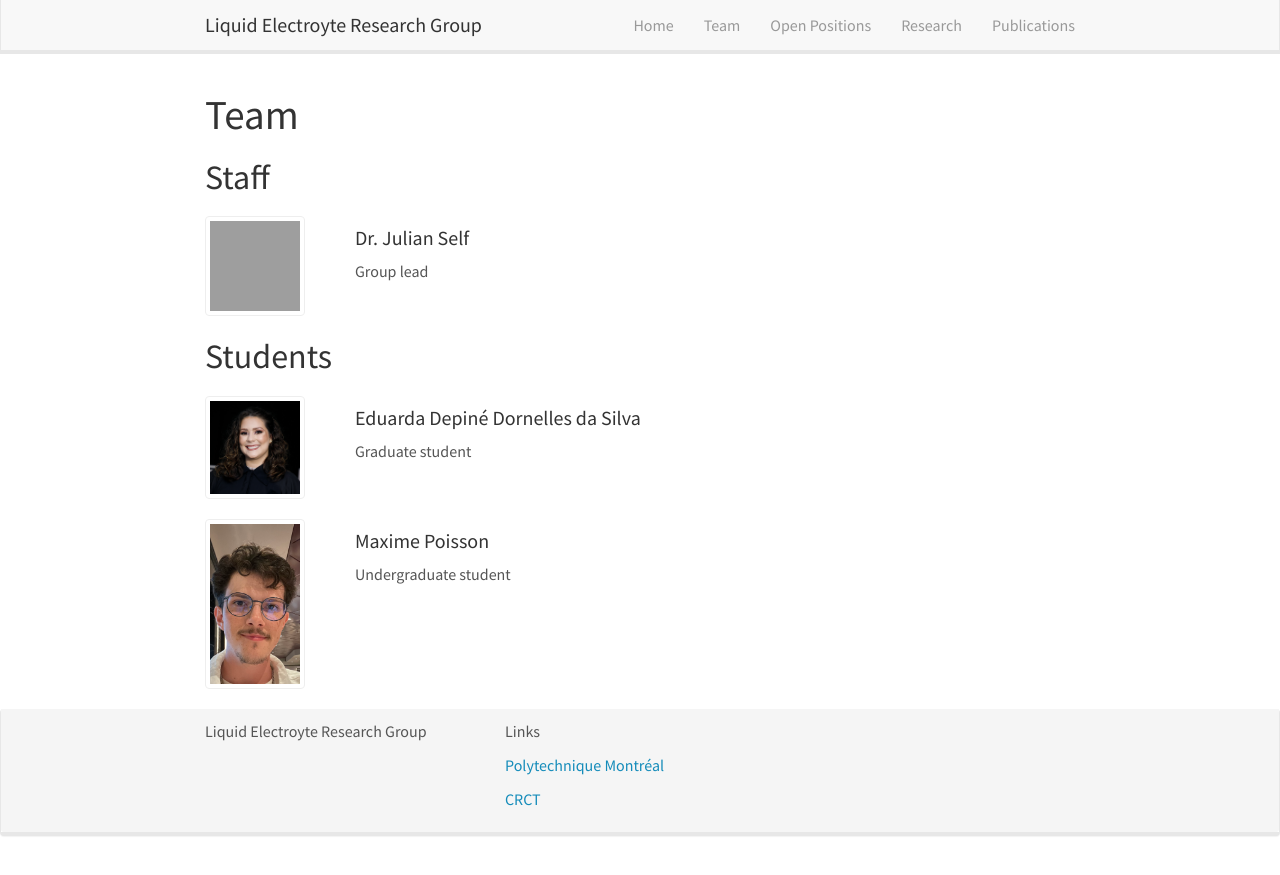
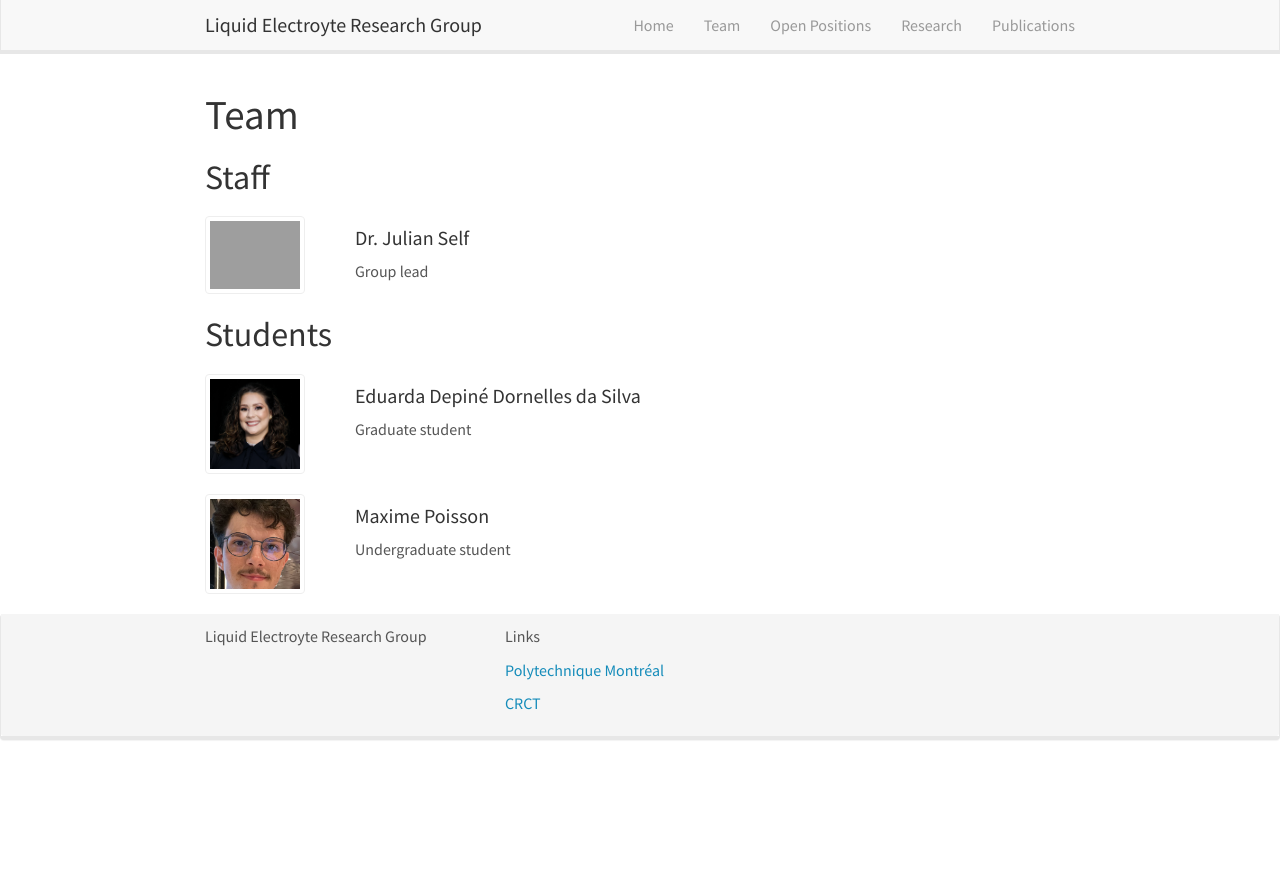
Before and after one commit to LECRCT/website, a Jekyll site: the page built from _pages/team/index.html, in a window 1280 px wide. Shown: the top 875 px of the page. Built offline with Jekyll 4.4.1, drawn with Linux system fonts in a browser that asks for light colours; nearby versions of some CDN libraries.

Commit message:
Update index.html

```diff
--- a/_pages/team/index.html
+++ b/_pages/team/index.html
@@ -19,7 +19,7 @@ permalink: /team/
             <a href={{member.url}}>
                 <img src="{{ site.url }}{{ site.baseurl }}/images/team/{{ member.image }}"
                     class="card-img img-responsive img-thumbnail"
-                    style="filter: grayscale(0%); width: 100px; height: 100px; object-fit: cover;"/>
+                    style="filter: grayscale(0%); max-width: 100px;"/>
             </a>
         </div>
 
@@ -44,7 +44,7 @@ permalink: /team/
             <a href={{member.url}}>
                 <img src="{{ site.url }}{{ site.baseurl }}/images/team/{{ member.image }}"
                     class="card-img img-responsive img-thumbnail"
-                    style="filter: grayscale(0%); max-width: 100px;"/>
+                    style="filter: grayscale(0%); width: 100px; height: 100px; object-fit: cover;"/>
             </a>
         </div>
 
```
